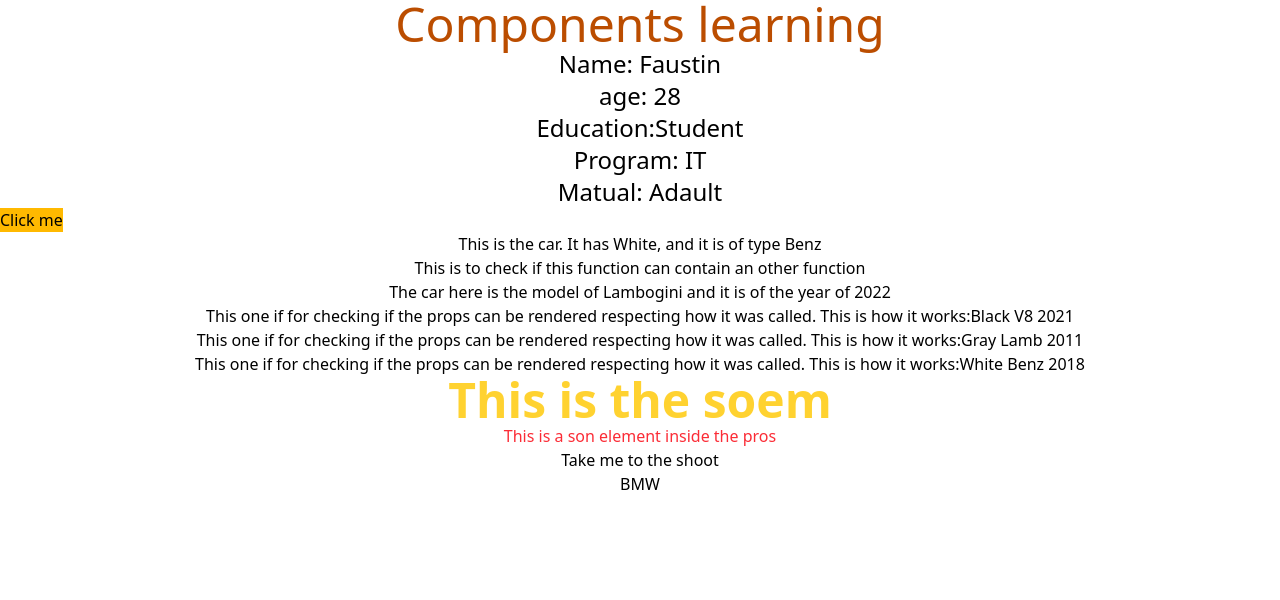
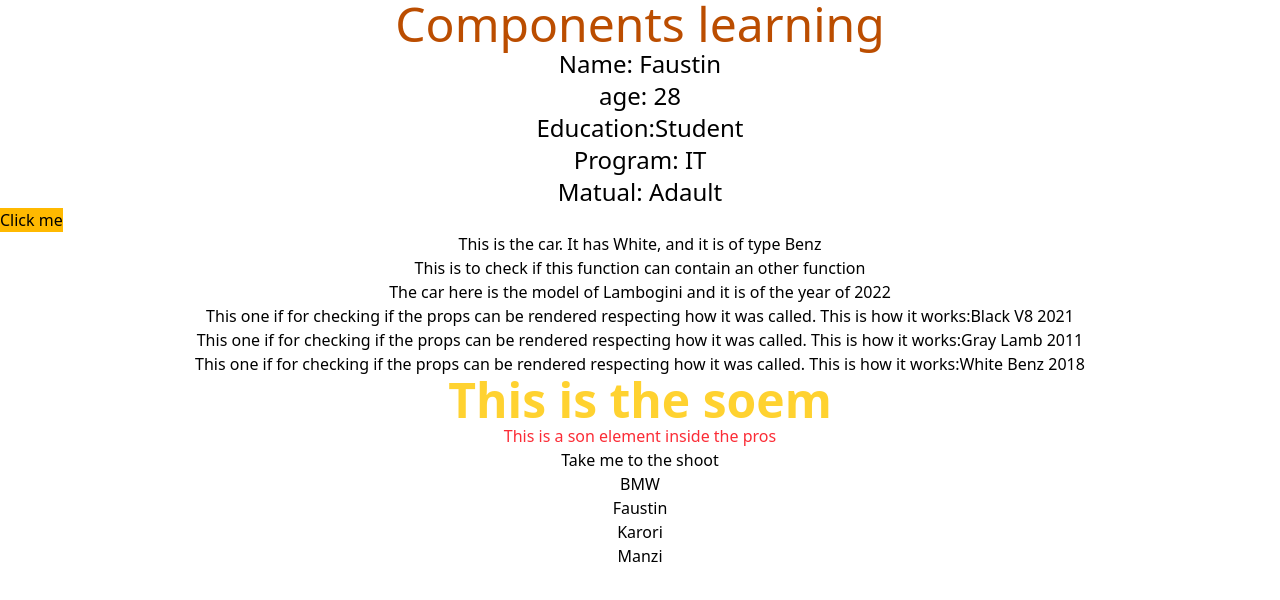
Before and after one commit to faustin12-g/react-learn, a React app: page / in a window 1280 px wide. Shown: the top 600 px of the page. Built offline with nearby package versions, Linux system fonts and the light colour scheme; the HTML template or start-up script is replaced by a standard one.

Commit message:
add the lists lesson

```diff
--- a/src/App.jsx
+++ b/src/App.jsx
@@ -6,6 +6,7 @@ import Car from './components/Car'
 import ChildrenProps from './components/ChildrenProps'
 import Events from './components/Events'
 import Conditionals from './components/Conditionals'
+import Lists from './components/Lists'
 
 const App = () => {
   return (
@@ -22,6 +23,8 @@ const App = () => {
         <Events />
         <Conditionals brand='BMW' year={4040} />
 
+        <Lists />
+
       </>
   )
 }
--- /dev/null
+++ b/src/components/Lists.jsx
@@ -0,0 +1,23 @@
+import React from 'react'
+
+const Lists = () => {
+    const names = [
+        {id: 1, name: 'Faustin'},
+        {id:2, name: 'Karori'},
+        {id:3, name: 'Manzi'}
+    ]
+  return (
+    <div className='justify-center text-center'>
+        <ul>
+        {names.map(name=>(
+            <div key={name.id}>
+                <li>{name.name}</li>
+            </div>
+        ))}
+        </ul>
+
+    </div>
+  )
+}
+
+export default Lists
```
